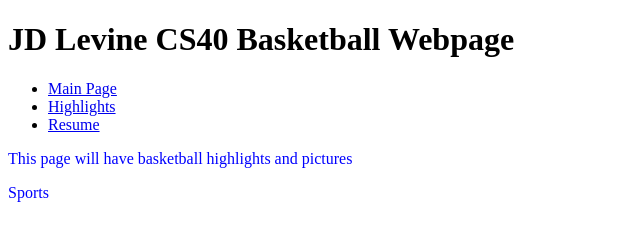
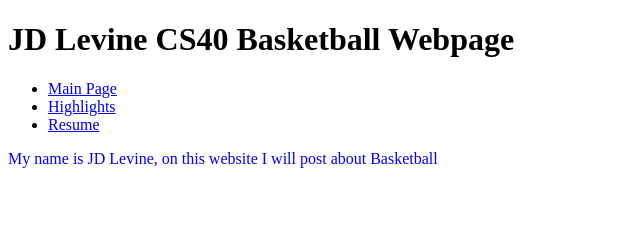
Before and after one commit to jcmd7/jcmd7.github.io, a plain HTML site: page index.html in a window 1280 px wide. Shown: the whole page, without its empty margins (0-640 px from the left). Drawn offline with Linux system fonts and the light colour scheme.

Commit message:
Update index.html

```diff
--- a/index.html
+++ b/index.html
@@ -16,6 +16,8 @@
   <meta name="description" content="Basketball website for cs40">
   <meta name="keywords" content="Computer Science,Basketball,Sports">
 </head>
+
+
 <body>
 <div id=title>
 <h1>JD Levine CS40 Basketball Webpage</h1>
@@ -30,8 +32,8 @@
 </nav>
 </div>
 <div>
-<p> This page will have basketball highlights and pictures</p>
-<p> Sports</p>
+<p> My name is JD Levine, on this website I will post about <span class=Sport>Basketball</span> </p>
+
 </div>
 </body>
 </html>
```
